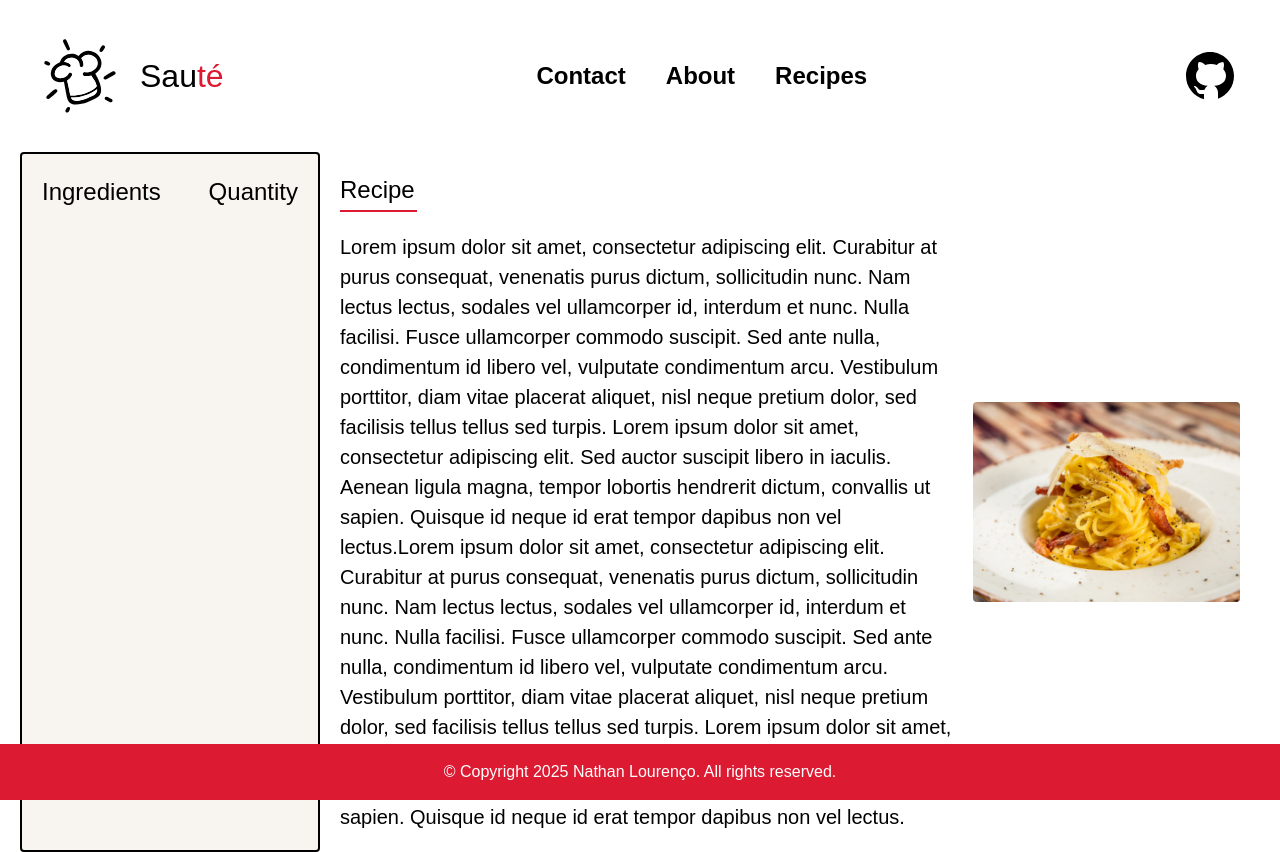
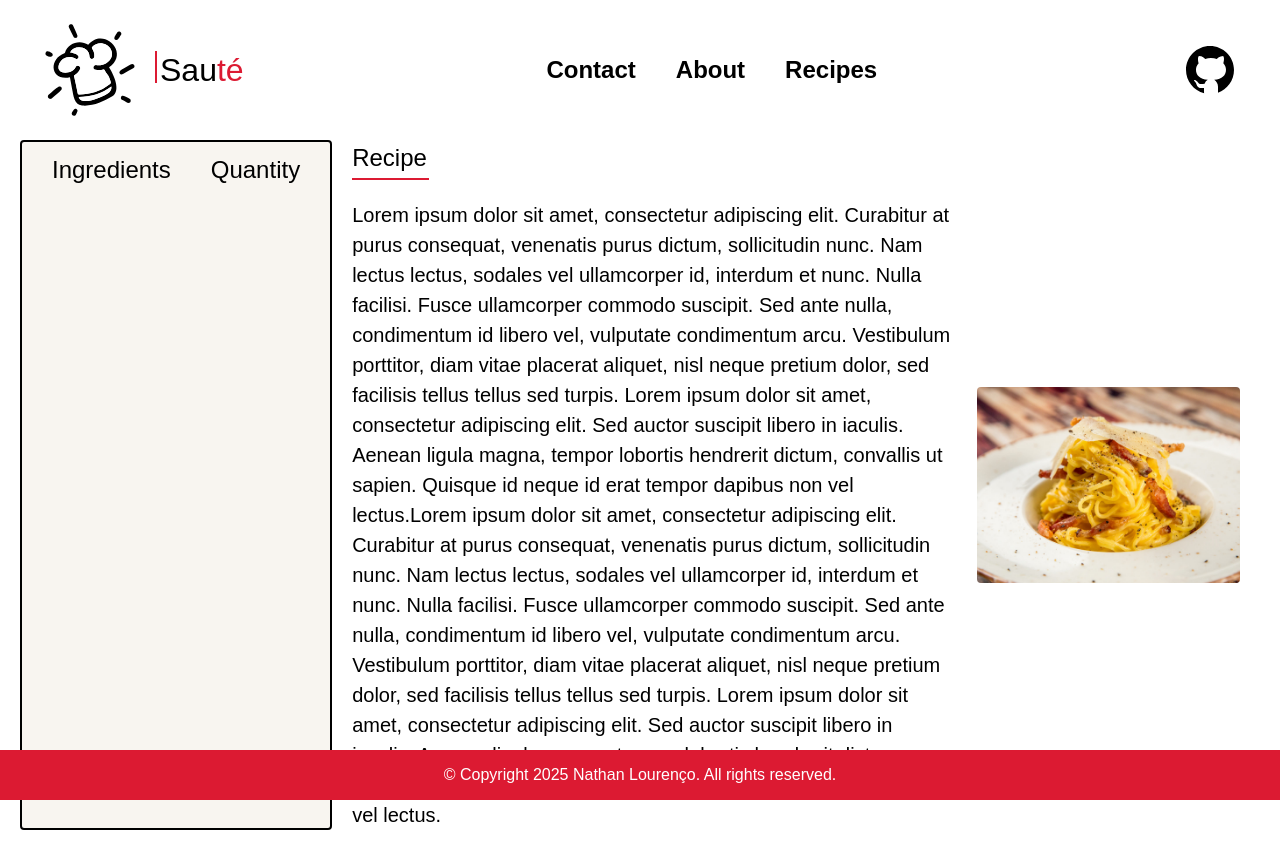
Before and after one commit to nathanmlf/Project-Soute, a Next.js app: page / in a window 1280 px wide. After the commit the page ends 830 px from the top, so only its background shows below. Built offline with nearby package versions, Linux system fonts and the light colour scheme; a web font is replaced by a local one.

Commit message:
dimensões, imagens e hover corrigidos

```diff
--- a/src/app/globals.css
+++ b/src/app/globals.css
@@ -18,53 +18,73 @@ li {
   padding: 0px;
 }
 
-h2 {
-  font-size: 1.5rem;
-  font-weight: normal;
+h2,
+p {
+  margin: 0px;
 }
 
 /* Header */
 
 .header {
-  padding: 20px 40px 20px 40px;
+  padding: 20px 40px;
   display: flex;
   align-items: center;
   justify-content: space-between;
   font-size: 1.5rem;
+  width: 100vw;
+  gap: 20px;
+  flex-wrap: nowrap;
+  box-sizing: border-box;
+}
+
+.header_logo {
+  width: 100px;
+  height: 100px;
+  display: block;
+  padding: 0px;
+  margin: 0px;
 }
 
 .logo-container {
   display: flex;
+  align-content: center;
   align-items: center;
+  justify-content: center;
   gap: 20px;
 }
 
-.logo-container p {
+.header-link {
+  display: inline-block;
+  text-decoration: none;
+}
+
+.header-link p {
   font-size: 2rem;
   color: #dc1a32;
+  position: relative;
 }
 
-.logo-container p span {
+.header-link p::before {
+  content: "";
+  left: -5px;
+  bottom: 11px;
+  position: absolute;
+  width: 2px;
+  height: 32px;
+  background-color: #dc1a32;
+}
+
+.header-link p span {
   color: #000;
 }
 
-.header_link {
-  width: 80px;
-  height: 80px;
-}
-
-.header_logo {
-  width: 80px;
-  height: 80px;
-}
-
-.nav_items {
+.nav-items {
   display: flex;
   gap: 40px;
   font-weight: bold;
 }
 
-.nav_link {
+.nav-link {
   text-decoration: none;
   display: inline-block;
   color: #000;
@@ -72,7 +92,7 @@ h2 {
   padding: 10px 0px 10px 0px;
 }
 
-.nav_link::after {
+.nav-link::after {
   content: "";
   display: block;
   height: 2px;
@@ -83,31 +103,43 @@ h2 {
   position: absolute;
 }
 
-/* Pq? */
-.nav_link:hover {
+.nav-link:hover {
   color: #dc1a32;
   transition: 0.3s;
 }
-/*  */
-.nav_link:hover:after {
+
+.nav-link:hover:after {
   width: 100%;
 }
-/* Pq? */
+
 .github {
   width: 60px;
   height: 60px;
+  display: flex;
+  align-items: center;
+  justify-content: center;
+}
+
+.github-link {
+  display: inline-block;
+  text-decoration: none;
 }
 
 .github-image {
   width: 60px;
   height: 60px;
+  display: block;
+  padding: 0px;
+  margin: 0px;
 }
 
+/* Pq? */
+
 .github-image:hover {
-  fill: #dc1a32;
+  content: url("/githubHover.svg");
 }
 
-/*  */
+/* ? */
 
 /* Main */
 
@@ -131,11 +163,22 @@ h2 {
   padding: 0px 20px 0px 20px;
 }
 
+.container-ingredients h2 {
+  font-weight: normal;
+  padding: 10px;
+}
+
 .container-recipe {
   background-color: #fff;
   padding: 0px 20px 0px 20px;
   display: grid;
   grid-template-columns: 2fr 1fr;
+}
+
+.recipe-body h2 {
+  font-size: 1.5rem;
+  font-weight: normal;
+  padding-bottom: 20px;
 }
 
 .recipe-body h2::after {
@@ -165,6 +208,8 @@ h2 {
   display: block;
   max-width: 100%;
   border-radius: 4px;
+  padding: 0px;
+  margin: 0px;
 }
 
 .food-tst {
@@ -179,8 +224,10 @@ h2 {
   left: 0;
   bottom: 0;
   width: 100vw;
-  display: inline-block;
+  height: 50px;
+  display: flex;
+  align-items: center;
+  justify-content: center;
   background-color: #dc1a32;
   color: #fff;
-  text-align: center;
 }
--- a/src/app/page.tsx
+++ b/src/app/page.tsx
@@ -9,34 +9,35 @@ export default function Home() {
     <>
       <header className="header">
         <div className="logo-container">
-          <Link className="header_link" href="/" target="_blank">
           <Image
             className="header_logo"
             src="/logo.svg"
             alt="logo"
-              width={80}
-              height={80}
+            width={100}
+            height={100}
           />
-          </Link>
+
+          <Link className="header-link" href="/" target="_blank">
             <p>
               <span>Sau</span>té
             </p>
+          </Link>
         </div>
 
         <nav className="nav">
-          <ul className="nav_items">
+          <ul className="nav-items">
             <li>
-              <Link className="nav_link" href="/">
+              <Link className="nav-link" href="/">
                 Contact
               </Link>
             </li>
             <li>
-              <Link className="nav_link" href="/">
+              <Link className="nav-link" href="/">
                 About
               </Link>
             </li>
             <li>
-              <Link className="nav_link" href="/">
+              <Link className="nav-link" href="/">
                 Recipes
               </Link>
             </li>
@@ -44,7 +45,7 @@ export default function Home() {
         </nav>
 
         <div className="github">
-          <Link href="https://github.com/nathanmlf">
+          <Link className="github-link" href="https://github.com/nathanmlf">
             <Image
               className="github-image"
               src="/github.svg"
```
Lines whose indentation alone changed are shown as unchanged.
